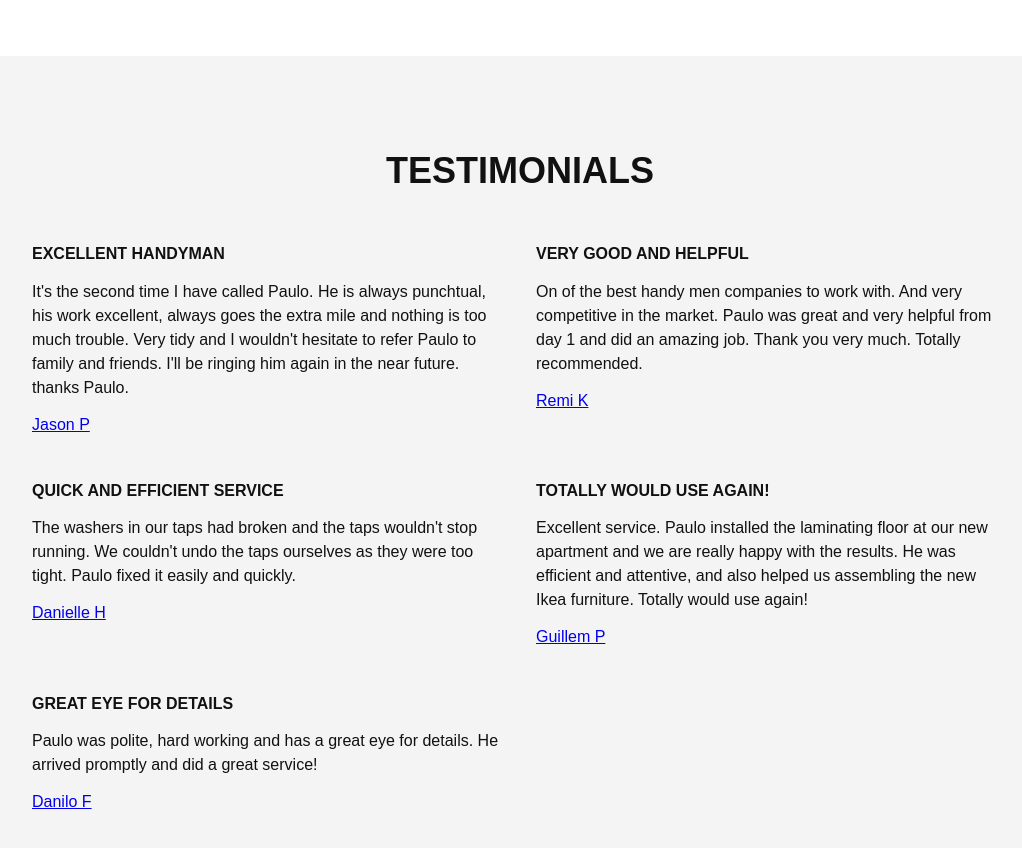
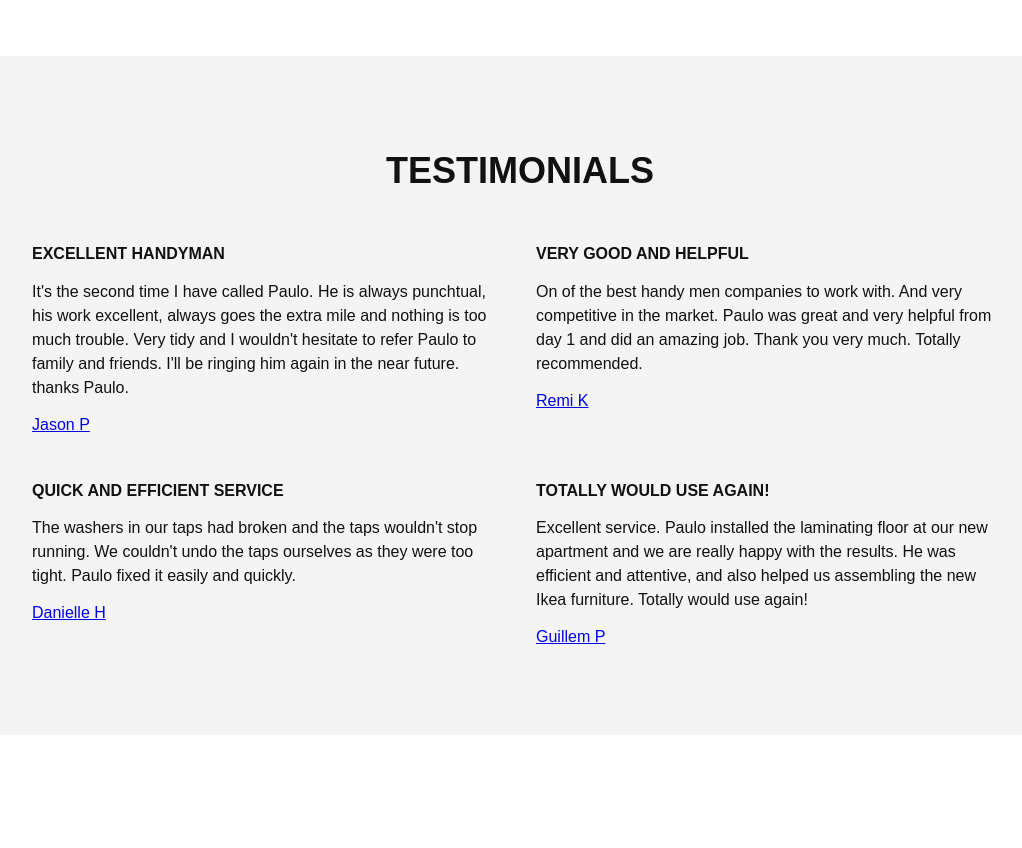
Before and after one commit to peduarte/247handyman, a Jekyll site: the page built from index.html, in a window 1280 px wide and 900 px high, scrolled down 1695 px. Shown: the top 848 px of the window, without its empty margins (120-1142 px from the left). Built offline with Jekyll 4.4.1, drawn with Linux system fonts in a browser that asks for light colours; after the commit the page ends 2430 px from its top, so only the background shows below that.

Commit message:
Update testimonials.json

```diff
--- a/_data/testimonials.json
+++ b/_data/testimonials.json
@@ -25,13 +25,6 @@
 		"copy": "Excellent service. Paulo installed the laminating floor at our new apartment and we are really happy with the results. He was efficient and attentive, and  also helped us assembling the new Ikea furniture. Totally would use again!",
 		"from": "Guillem P",
 		"link": "https://www.google.co.uk/search?q=247handyman&oq=247handyman&aqs=chrome..69i57j69i60j69i61j69i59.2095j0j7&sourceid=chrome&ie=UTF-8#lrd=0x47d8a0cd6da6ebb9:0x8f2fc1c8122859ef,1,"
-	},
-
-	{
-		"title": "Great eye for details",
-		"copy": "Paulo was polite, hard working and has a great eye for details. He arrived promptly and did a great service!",
-		"from": "Danilo F",
-		"link": "https://www.google.co.uk/search?q=247handyman&oq=247handyman&aqs=chrome..69i57j69i60j69i61j69i59.2095j0j7&sourceid=chrome&ie=UTF-8#lrd=0x47d8a0cd6da6ebb9:0x8f2fc1c8122859ef,1,"
 	}
 
 ]
```
